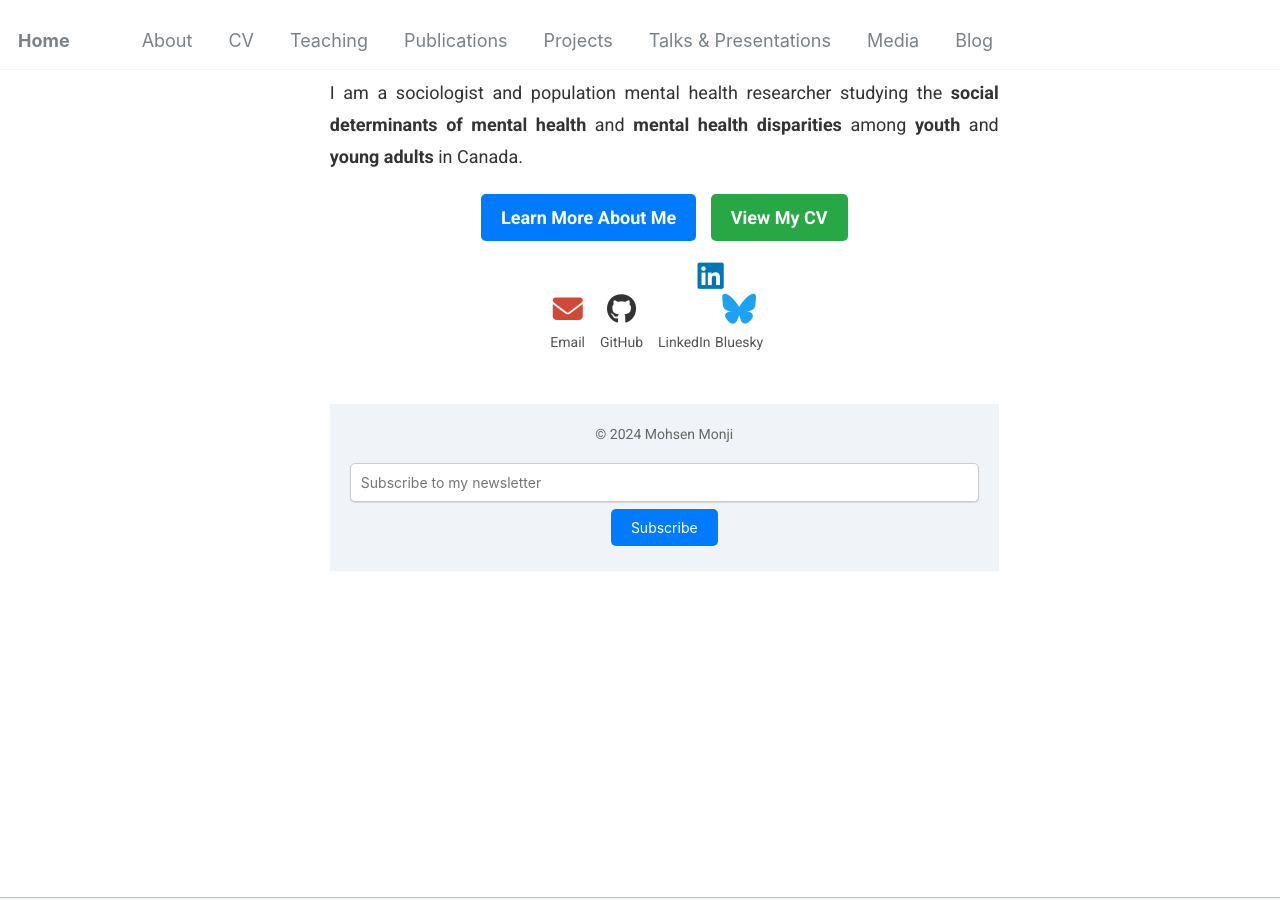
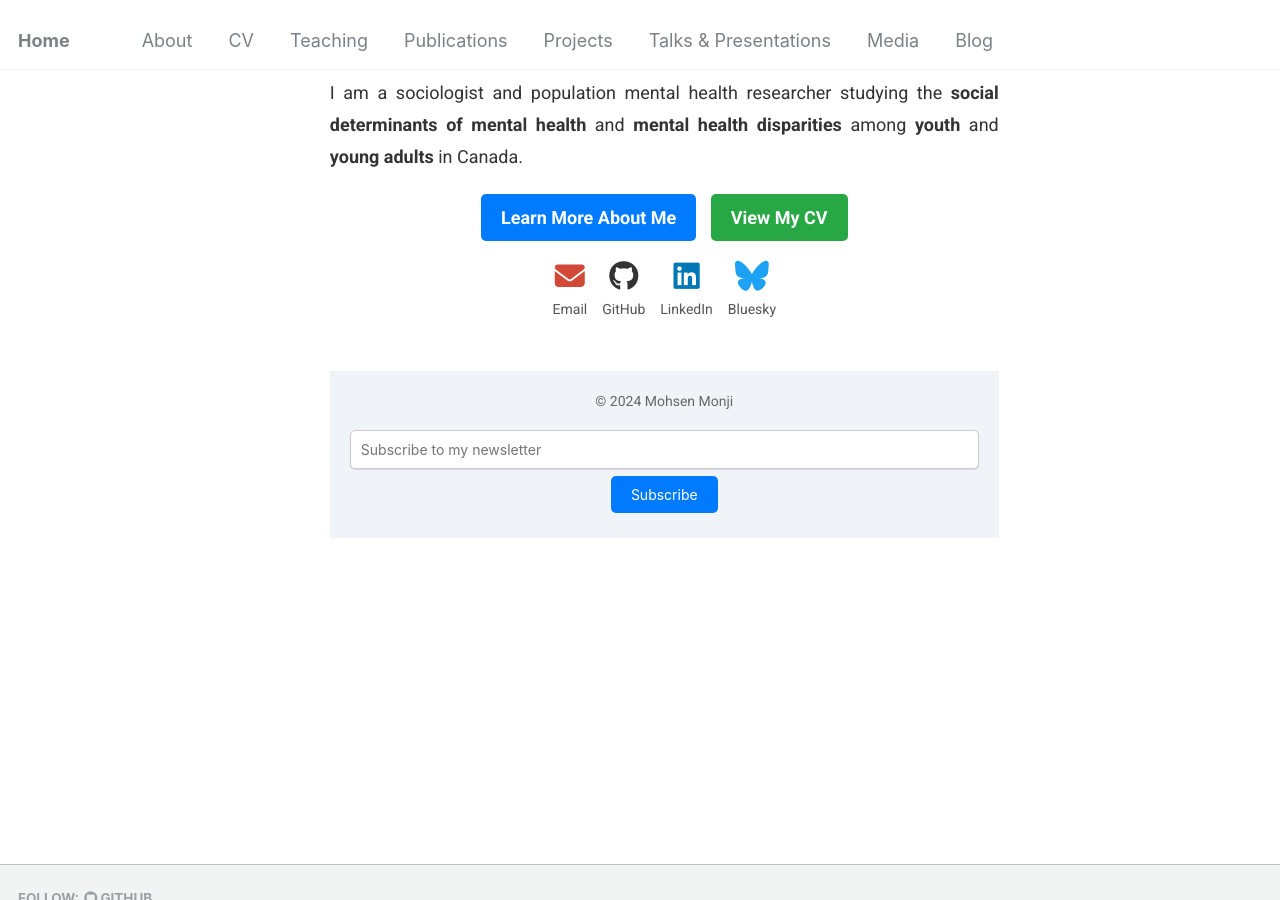
Before and after one commit to Mohsnmonji/mohsnmonji.github.io, a Jekyll site: the page built from _pages/front.md, in a window 1280 px wide and 900 px high, scrolled down 641 px. Built offline with Jekyll 4.4.1, drawn with Linux system fonts in a browser that asks for light colours.

Commit message:
Update front.md

```diff
--- a/_pages/front.md
+++ b/_pages/front.md
@@ -35,30 +35,30 @@ hide_avatar: true
   </div>
 
   <!-- Social Media Links -->
-  <div style="margin-bottom: 20px;">
-    <div style="display: inline-block; text-align: center; margin-right: 15px;">
-      <a href="mailto:mohsen.monji@concordia.ca" target="_blank" style="text-decoration: none;">
-        <i class="fas fa-envelope" style="color: #D14836; font-size: 30px;"></i><br>
-        <span style="font-size: 14px; color: #555;">Email</span>
-      </a>
-    </div>
-    <div style="display: inline-block; text-align: center; margin-right: 15px;">
-      <a href="https://github.com/Mohsnmonji" target="_blank" style="text-decoration: none;">
-        <i class="fab fa-github" style="color: #333; font-size: 30px;"></i><br>
-        <span style="font-size: 14px; color: #555;">GitHub</span>
-      </a>
-    </div>
-    <div style="display: inline-block; text-align: center; margin-right: 15px;">
-      <a href="https://www.linkedin.com/in/mohsen-monji-0a3a37269" target="_blank" style="text-decoration: none;">
-        <i class="fab fa-linkedin" style="color: #0077B5; font-size: 30px;"></i><br>
-        <span style="font-size: 14px; color: #555;">LinkedIn</span>
-      </a>
-   <div style="display: inline-block; text-align: center;">
-  <a href="https://bsky.app/profile/mohsenmonji.bsky.social" target="_blank" style="text-decoration: none;">
-    <i class="fab fa-bluesky" style="color: #1DA1F2; font-size: 30px;"></i><br>
-    <span style="font-size: 14px; color: #555;">Bluesky</span>
-  </a>
-</div>
+<div style="display: flex; justify-content: center; gap: 15px; margin-bottom: 20px;">
+  <div style="text-align: center;">
+    <a href="mailto:mohsen.monji@concordia.ca" target="_blank" style="text-decoration: none;">
+      <i class="fas fa-envelope" style="color: #D14836; font-size: 30px;"></i><br>
+      <span style="font-size: 14px; color: #555;">Email</span>
+    </a>
+  </div>
+  <div style="text-align: center;">
+    <a href="https://github.com/Mohsnmonji" target="_blank" style="text-decoration: none;">
+      <i class="fab fa-github" style="color: #333; font-size: 30px;"></i><br>
+      <span style="font-size: 14px; color: #555;">GitHub</span>
+    </a>
+  </div>
+  <div style="text-align: center;">
+    <a href="https://www.linkedin.com/in/mohsen-monji-0a3a37269" target="_blank" style="text-decoration: none;">
+      <i class="fab fa-linkedin" style="color: #0077B5; font-size: 30px;"></i><br>
+      <span style="font-size: 14px; color: #555;">LinkedIn</span>
+    </a>
+  </div>
+  <div style="text-align: center;">
+    <a href="https://bsky.app/profile/mohsenmonji.bsky.social" target="_blank" style="text-decoration: none;">
+      <i class="fab fa-bluesky" style="color: #1DA1F2; font-size: 30px;"></i><br>
+      <span style="font-size: 14px; color: #555;">Bluesky</span>
+    </a>
   </div>
 </div>
 
```
